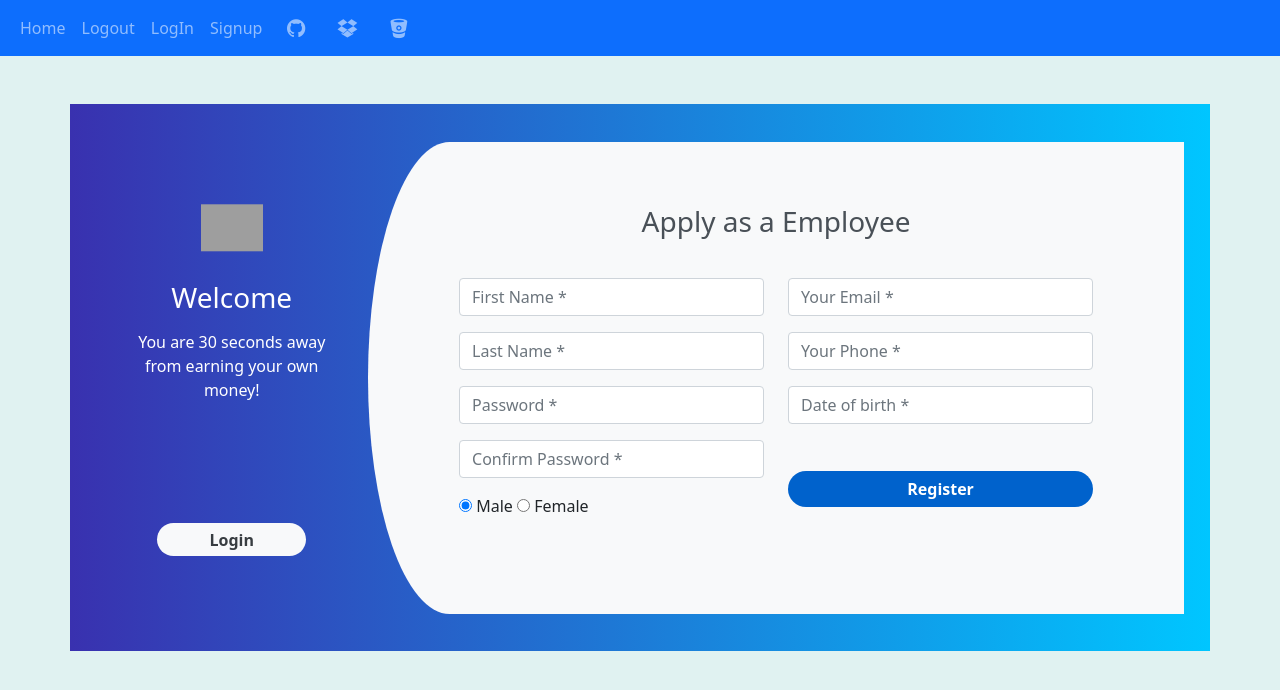
After one commit to 1993palla/latest-app, a Flask app: template website/templates/sign_up.html in a window 1280 px wide. The commit adds this page. Shown: the top 690 px of the page. Run offline with Flask 2, Linux system fonts and the light colour scheme; the template is opened without the code that fills it, so the values that code supplies are empty; some libraries are stand-ins or nearby versions; grey boxes are pictures that could not be loaded.

Commit message:
new modification occured

```diff
--- a/web.py
+++ b/web.py
@@ -1,10 +1,20 @@
-from flask import Flask, render_template
-app = Flask(__name__)
-@app.route('/')
-@app.route('/home')
-def index():
-  return render_template('home.html')
-@app.route('/about')
-def about_page():
-    items=[{'id':1, 'name':'Ashok', 'phone':'9951558825','email':'pashok8825@gmail.com','dob':'24-Mar-1993'},{'id':2, 'name':'Amani', 'phone':'9951554425','email':'amani.palla18@gmail.com','dob':'24-Mar-1993'},{'id':3, 'name':'Arun', 'phone':'9951338825','email':'arunkumar5@gmail.com','dob':'24-Mar-1993'}]
-  return render_template('user_detail.html', items_sec=items)
+
+# from flask import Flask, render_template
+# app = Flask(__name__)
+# @app.route('/')
+# @app.route('/home')
+# def index():
+#   return render_template('home.html')
+# @app.route('/about')
+# def about_page():
+#     items=[
+#               {'id':1, 'name':'Ashok', 'phone':'9951558825','email':'pashok8825@gmail.com','dob':'24-Mar-1993'},
+#               {'id':2, 'name':'Amani', 'phone':'9951554425','email':'amani.palla18@gmail.com','dob':'24-Mar-1993'},
+#               {'id':3, 'name':'Arun', 'phone':'9951338825','email':'arunkumar5@gmail.com','dob':'24-Mar-1993'}
+#           ]
+#   return render_template('user_detail.html', items_sec=items)
+
+from website import create_app
+app = create_app()
+if __name__ == '__main__':
+  app.run(debug=True)
--- /dev/null
+++ b/website/static/index.js
@@ -0,0 +1,8 @@
+function deleteNote(noteId) {
+    fetch("/delete-note", {
+      method: "POST",
+      body: JSON.stringify({ noteId: noteId }),
+    }).then((_res) => {
+      window.location.href = "/";
+    });
+  }
--- /dev/null
+++ b/website/static/style.css
@@ -0,0 +1,98 @@
+.register{
+    background: -webkit-linear-gradient(left, #3931af, #00c6ff);
+    margin-top: 3%;
+    padding: 3%;
+}
+.register-left{
+    text-align: center;
+    color: #fff;
+    margin-top: 4%;
+}
+.register-left input{
+    border: none;
+    border-radius: 1.5rem;
+    padding: 2%;
+    width: 60%;
+    background: #f8f9fa;
+    font-weight: bold;
+    color: #383d41;
+    margin-top: 30%;
+    margin-bottom: 3%;
+    cursor: pointer;
+}
+.register-right{
+    background: #f8f9fa;
+    border-top-left-radius: 10% 50%;
+    border-bottom-left-radius: 10% 50%;
+}
+.register-left img{
+    margin-top: 15%;
+    margin-bottom: 5%;
+    width: 25%;
+    -webkit-animation: mover 2s infinite  alternate;
+    animation: mover 1s infinite  alternate;
+}
+@-webkit-keyframes mover {
+    0% { transform: translateY(0); }
+    100% { transform: translateY(-20px); }
+}
+@keyframes mover {
+    0% { transform: translateY(0); }
+    100% { transform: translateY(-20px); }
+}
+.register-left p{
+    font-weight: lighter;
+    padding: 12%;
+    margin-top: -9%;
+}
+.register .register-form{
+    padding: 10%;
+    margin-top: 10%;
+}
+.btnRegister,.btnLogin{
+    float: right;
+    margin-top: 10%;
+    border: none;
+    border-radius: 1.5rem;
+    padding: 2%;
+    background: #0062cc;
+    color: #fff;
+    font-weight: 600;
+    width: 100%;
+    cursor: pointer;
+}
+.register .nav-tabs{
+    margin-top: 3%;
+    border: none;
+    background: #0062cc;
+    border-radius: 1.5rem;
+    width: 28%;
+    float: right;
+}
+.register .nav-tabs .nav-link{
+    padding: 2%;
+    height: 34px;
+    font-weight: 600;
+    color: #fff;
+    border-top-right-radius: 1.5rem;
+    border-bottom-right-radius: 1.5rem;
+}
+.register .nav-tabs .nav-link:hover{
+    border: none;
+}
+.register .nav-tabs .nav-link.active{
+    width: 100px;
+    color: #0062cc;
+    border: 2px solid #0062cc;
+    border-top-left-radius: 1.5rem;
+    border-bottom-left-radius: 1.5rem;
+}
+.register-heading{
+    text-align: center;
+    margin-top: 8%;
+    margin-bottom: -15%;
+    color: #495057;
+}
+.form-group {
+    margin-bottom: 1rem;
+}
--- /dev/null
+++ b/website/templates/base.html
@@ -0,0 +1,94 @@
+<!DOCTYPE html>
+<html lang="en">
+
+<head>
+    <meta charset="UTF-8">
+    <meta http-equiv="X-UA-Compatible" content="IE=edge">
+    <meta name="viewport" content="width=device-width, initial-scale=1.0">
+    <title>
+        {% block title %}
+
+        {% endblock %}
+    </title>
+    <link href="https://cdnjs.cloudflare.com/ajax/libs/twitter-bootstrap/5.0.1/css/bootstrap.min.css" rel="stylesheet"
+        id="bootstrap-css">
+    <link href="https://cdn.datatables.net/1.10.25/css/dataTables.bootstrap5.min.css">
+    <link href="ttps://cdnjs.cloudflare.com/ajax/libs/font-awesome/4.0.3/css/font-awesome.css" rel="stylesheet">
+
+    <link rel="stylesheet" href="{{ url_for('static', filename='style.css') }}">
+
+    <style>
+        body {
+            background-color: #E0F2F1
+        }
+    </style>
+</head>
+
+<body>
+
+    <div>
+        <nav class="navbar navbar-expand-lg navbar-dark bg-primary">
+            <div class="container-fluid"> <button class="navbar-toggler navbar-toggler-right border-0 p-0" type="button"
+                    data-toggle="collapse" data-target="#navbar20">
+                    <p class="navbar-brand text-white mb-0"> <i class="fa d-inline fa-lg fa-stop-circle"></i> BOOTSTRAP
+                    </p>
+                </button>
+                <div class="collapse navbar-collapse" id="navbar20">
+                    <ul class="navbar-nav mr-auto">
+
+                        <li class="nav-item"> <a class="nav-link" href="/">Home</a> </li>
+                        <li class="nav-item"> <a class="nav-link" href="/logout">Logout</a> </li>
+
+                        <li class="nav-item"> <a class="nav-link" href="/login">LogIn</a> </li>
+                        <li class="nav-item"> <a class="nav-link" href="/sign-up">Signup</a> </li>
+
+                    </ul>
+
+                    <ul class="navbar-nav ml-auto">
+                        <li class="nav-item mx-1"> <a class="nav-link" href="#"> <i
+                                    class="fa fa-github fa-fw fa-lg"></i> </a> </li>
+                        <li class="nav-item mx-1"> <a class="nav-link" href="#"> <i
+                                    class="fa fa-dropbox fa-fw fa-lg"></i> </a> </li>
+                        <li class="nav-item mx-1"> <a class="nav-link" href="#"> <i
+                                    class="fa fa-bitbucket fa-fw fa-lg"></i> </a> </li>
+                    </ul>
+                </div>
+            </div>
+        </nav>
+    </div>
+{% with messages = get_flashed_messages(with_categories=true)%}
+{% if messages %}
+    {% for category,  message in messages%}
+    {% if category=='error' %}
+        <div class="alert alert-danger alert-dismissable fade show">
+            {{message}}
+            <button type="button" class="close" data-dismiss="alert"><span aria-hidden="true">&times;</span></button>
+        </div>
+    {%else%}
+        <div class="alert alert-success alert-dismissable fade show">
+            {{message}}
+            <button type="button" class="close" data-dismiss="alert"><span aria-hidden="true">&times;</span></button>
+        </div>
+        {% endif %}
+    {% endfor %}
+{% endif %}
+{% endwith %}
+    <div class="container-fluid mt-5">
+
+            {% block content %}
+
+            {% endblock %}
+
+    </div>
+
+
+    <script src="https://cdnjs.cloudflare.com/ajax/libs/jquery/3.2.1/jquery.min.js"></script>
+    <script src="https://stackpath.bootstrapcdn.com/bootstrap/4.3.1/js/bootstrap.bundle.min.js"></script>
+    <script src="https://maxcdn.bootstrapcdn.com/bootstrap/4.0.0/js/bootstrap.min.js"
+        integrity="sha384-JZR6Spejh4U02d8jOt6vLEHfe/JQGiRRSQQxSfFWpi1MquVdAyjUar5+76PVCmYl"
+        crossorigin="anonymous"></script>
+
+    <script type="text/javascript" src="{{ url_for('static', filename='index.js') }}"></script>
+</body>
+
+</html>
--- a/templates/home.html
+++ b/website/templates/home.html
@@ -4,5 +4,7 @@
 {% endblock %}
 
 {% block content %}
-    This is our content for the Home Page
+
+<h1>Home Page</h1>
+
 {% endblock %}
--- /dev/null
+++ b/website/templates/sign_up.html
@@ -0,0 +1,72 @@
+{% extends 'base.html' %}
+{% block title %}
+    Signup Page
+{% endblock %}
+
+{% block content %}
+<div class="container register">
+    <div class="row">
+        <div class="col-md-3 register-left">
+            <img src="https://image.ibb.co/n7oTvU/logo_white.png" alt=""/>
+            <h3>Welcome</h3>
+            <p>You are 30 seconds away from earning your own money!</p>
+            <input type="submit" name="" value="Login"/><br/>
+        </div>
+        <div class="col-md-9 register-right">
+            <div class="tab-content" id="myTabContent">
+                <div class="tab-pane fade show active" id="home" role="tabpanel" aria-labelledby="home-tab">
+                    <h3 class="register-heading">Apply as a Employee</h3>
+                    <form method="post">
+                        <div class="row register-form">
+
+                            <div class="col-md-6">
+                                <div class="form-group">
+                                    <input type="text" class="form-control" name="firstName" placeholder="First Name *" />
+                                </div>
+                                <div class="form-group">
+                                    <input type="text" class="form-control" name="lastName" placeholder="Last Name *" />
+                                </div>
+                                <div class="form-group">
+                                    <input type="password" class="form-control" name="password" placeholder="Password *" />
+                                </div>
+                                <div class="form-group">
+                                    <input type="password" class="form-control" name="confirmPassword"  placeholder="Confirm Password *" />
+                                </div>
+                                <div class="form-group">
+                                    <div class="maxl">
+                                        <label class="radio inline">
+                                            <input type="radio" name="gender" value="male" checked>
+                                            <span> Male </span>
+                                        </label>
+                                        <label class="radio inline">
+                                            <input type="radio" name="gender" value="female">
+                                            <span>Female </span>
+                                        </label>
+                                    </div>
+                                </div>
+                            </div>
+                            <div class="col-md-6">
+                                <div class="form-group">
+                                    <input type="email" class="form-control" name="email" placeholder="Your Email *" />
+                                </div>
+                                <div class="form-group">
+                                    <input type="text" minlength="10" maxlength="10" name="txtEmpPhone" class="form-control" placeholder="Your Phone *" />
+                                </div>
+                                <div class="form-group">
+                                    <input type="text" name="dob" class="form-control" placeholder="Date of birth *" />
+
+                                </div>
+
+                                <input type="submit" class="btnRegister"  value="Register"/>
+                            </div>
+                        </div>
+                    </form>
+
+                </div>
+
+            </div>
+        </div>
+    </div>
+
+</div>
+{% endblock %}
--- /dev/null
+++ b/website/views.py
@@ -0,0 +1,6 @@
+from flask import Blueprint, render_template
+views = Blueprint('views',__name__)
+
+@views.route('/')
+def index():
+    return render_template('home.html')
```
Also changed, not shown: templates/base.html (deleted, +0 -51 lines), website/__init__.py (added, +20 -0 lines), website/auth.py (added, +46 -0 lines), website/templates/login.html (added, +42 -0 lines), website/models.py (added), website/templates/user_details.html (renamed from templates/user_details.html), 1 other file.
